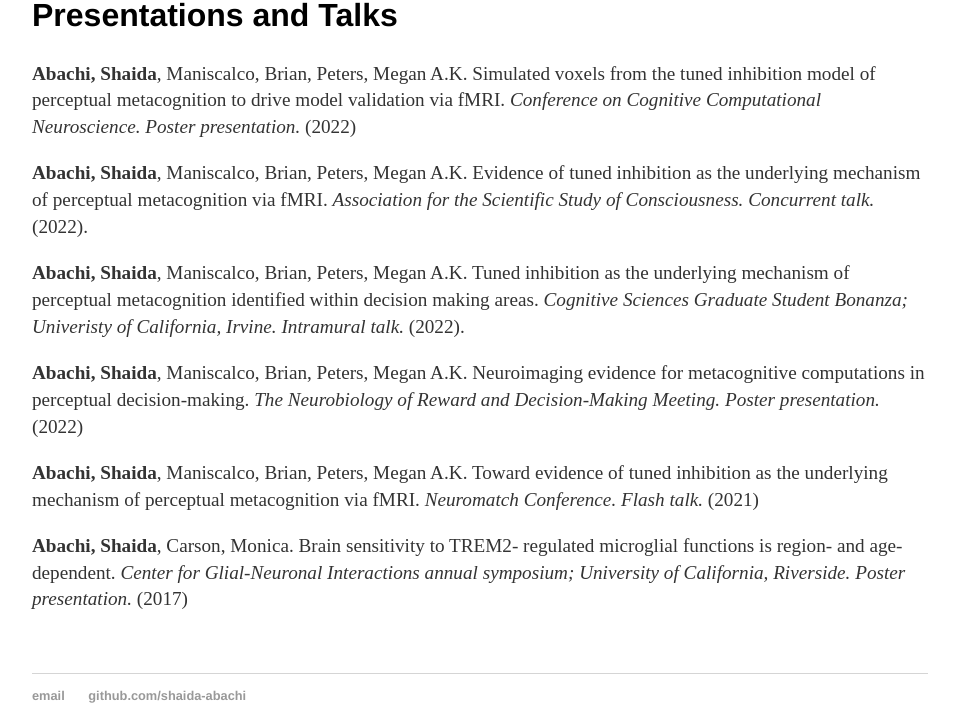
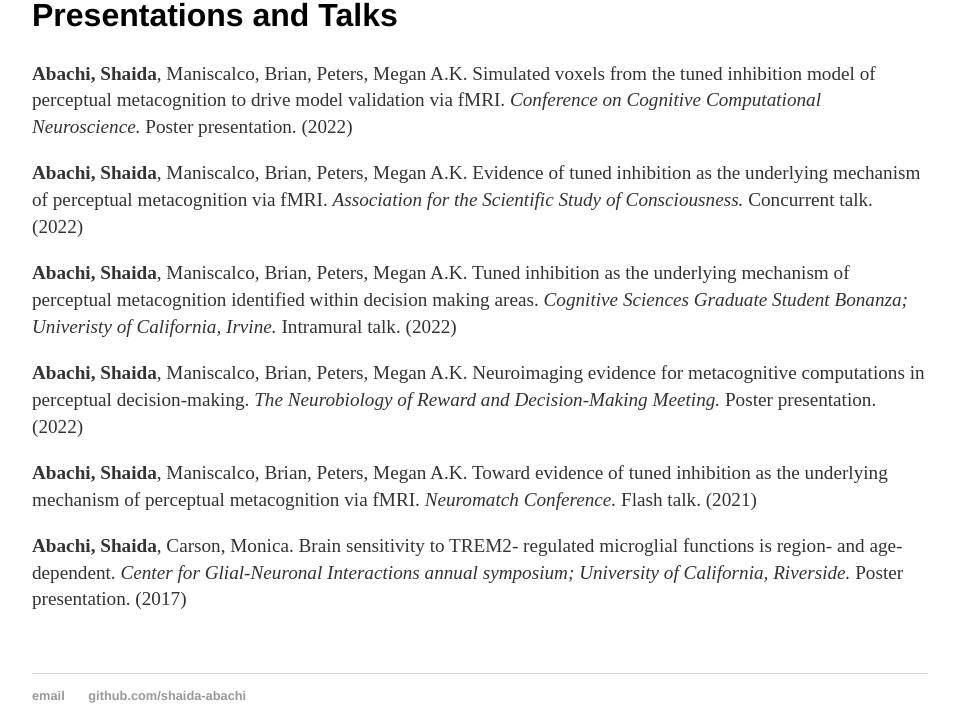
Before and after one commit to shaida-abachi/shaida-abachi.github.io, a Jekyll site: the page built from cv/index.html, in a window 1280 px wide. Shown: the part 446-1151 px from the top of the page, without its empty margins (160-1119 px from the left). Built offline with Jekyll 4.4.1, drawn with Linux system fonts in a browser that asks for light colours.

```diff
--- a/cv/index.html
+++ b/cv/index.html
@@ -16,10 +16,10 @@ title: CV of Shaida Abachi
 						<br>
 					<h2>Presentations and Talks</h2>
 
-					<p><strong>Abachi, Shaida</strong>, Maniscalco, Brian, Peters, Megan A.K. Simulated voxels from the tuned inhibition model of perceptual metacognition to drive model validation via fMRI. <em>Conference on Cognitive Computational Neuroscience. Poster presentation.</em> (2022)<br>
-					<p><strong>Abachi, Shaida</strong>, Maniscalco, Brian, Peters, Megan A.K. Evidence of tuned inhibition as the underlying mechanism of perceptual metacognition via fMRI. <em>Association for the Scientific Study of Consciousness. Concurrent talk.</em> (2022).<br>
-					<p><strong>Abachi, Shaida</strong>, Maniscalco, Brian, Peters, Megan A.K. Tuned inhibition as the underlying mechanism of perceptual metacognition identified within decision making areas. <em>Cognitive Sciences Graduate Student Bonanza; Univeristy of California, Irvine. Intramural talk.</em> (2022).<br>
-					<p><strong>Abachi, Shaida</strong>, Maniscalco, Brian, Peters, Megan A.K. Neuroimaging evidence for metacognitive computations in perceptual decision-making. <em>The Neurobiology of Reward and Decision-Making Meeting. Poster presentation.</em> (2022)<br>
-					<p><strong>Abachi, Shaida</strong>, Maniscalco, Brian, Peters, Megan A.K. Toward evidence of tuned inhibition as the underlying mechanism of perceptual metacognition via fMRI. <em>Neuromatch Conference. Flash talk.</em> (2021)<br>
-					<p><strong>Abachi, Shaida</strong>, Carson, Monica. Brain sensitivity to TREM2- regulated microglial functions is region- and age- dependent. <em>Center for Glial-Neuronal Interactions annual symposium; University of California, Riverside. Poster presentation.</em> (2017)<br>
+					<p><strong>Abachi, Shaida</strong>, Maniscalco, Brian, Peters, Megan A.K. Simulated voxels from the tuned inhibition model of perceptual metacognition to drive model validation via fMRI. <em>Conference on Cognitive Computational Neuroscience.</em> Poster presentation. (2022)<br>
+					<p><strong>Abachi, Shaida</strong>, Maniscalco, Brian, Peters, Megan A.K. Evidence of tuned inhibition as the underlying mechanism of perceptual metacognition via fMRI. <em>Association for the Scientific Study of Consciousness.</em> Concurrent talk. (2022)<br>
+					<p><strong>Abachi, Shaida</strong>, Maniscalco, Brian, Peters, Megan A.K. Tuned inhibition as the underlying mechanism of perceptual metacognition identified within decision making areas. <em>Cognitive Sciences Graduate Student Bonanza; Univeristy of California, Irvine.</em> Intramural talk. (2022)<br>
+					<p><strong>Abachi, Shaida</strong>, Maniscalco, Brian, Peters, Megan A.K. Neuroimaging evidence for metacognitive computations in perceptual decision-making. <em>The Neurobiology of Reward and Decision-Making Meeting.</em> Poster presentation. (2022)<br>
+					<p><strong>Abachi, Shaida</strong>, Maniscalco, Brian, Peters, Megan A.K. Toward evidence of tuned inhibition as the underlying mechanism of perceptual metacognition via fMRI. <em>Neuromatch Conference.</em> Flash talk. (2021)<br>
+					<p><strong>Abachi, Shaida</strong>, Carson, Monica. Brain sensitivity to TREM2- regulated microglial functions is region- and age- dependent. <em>Center for Glial-Neuronal Interactions annual symposium; University of California, Riverside.</em> Poster presentation. (2017)<br>
 	</div>
```
